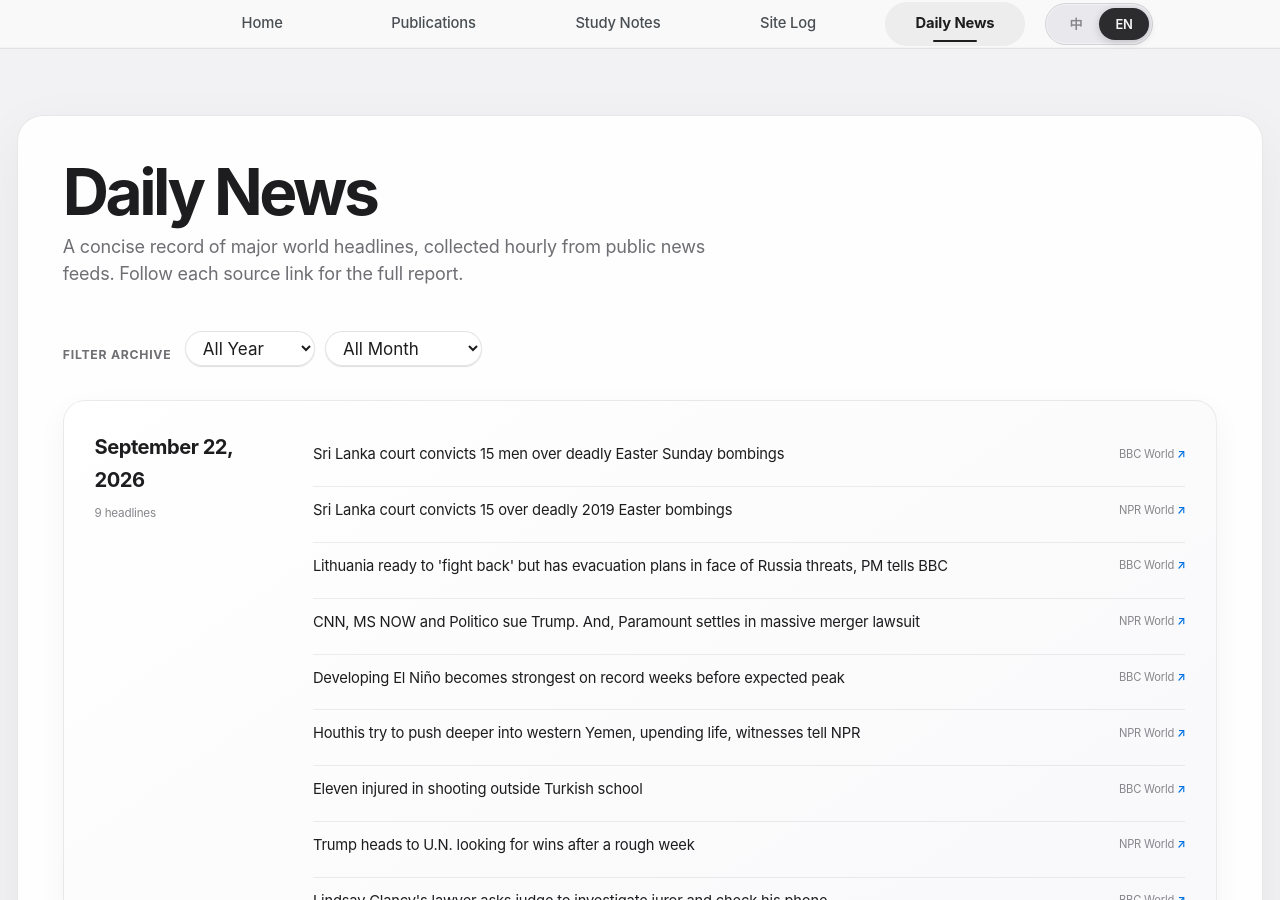
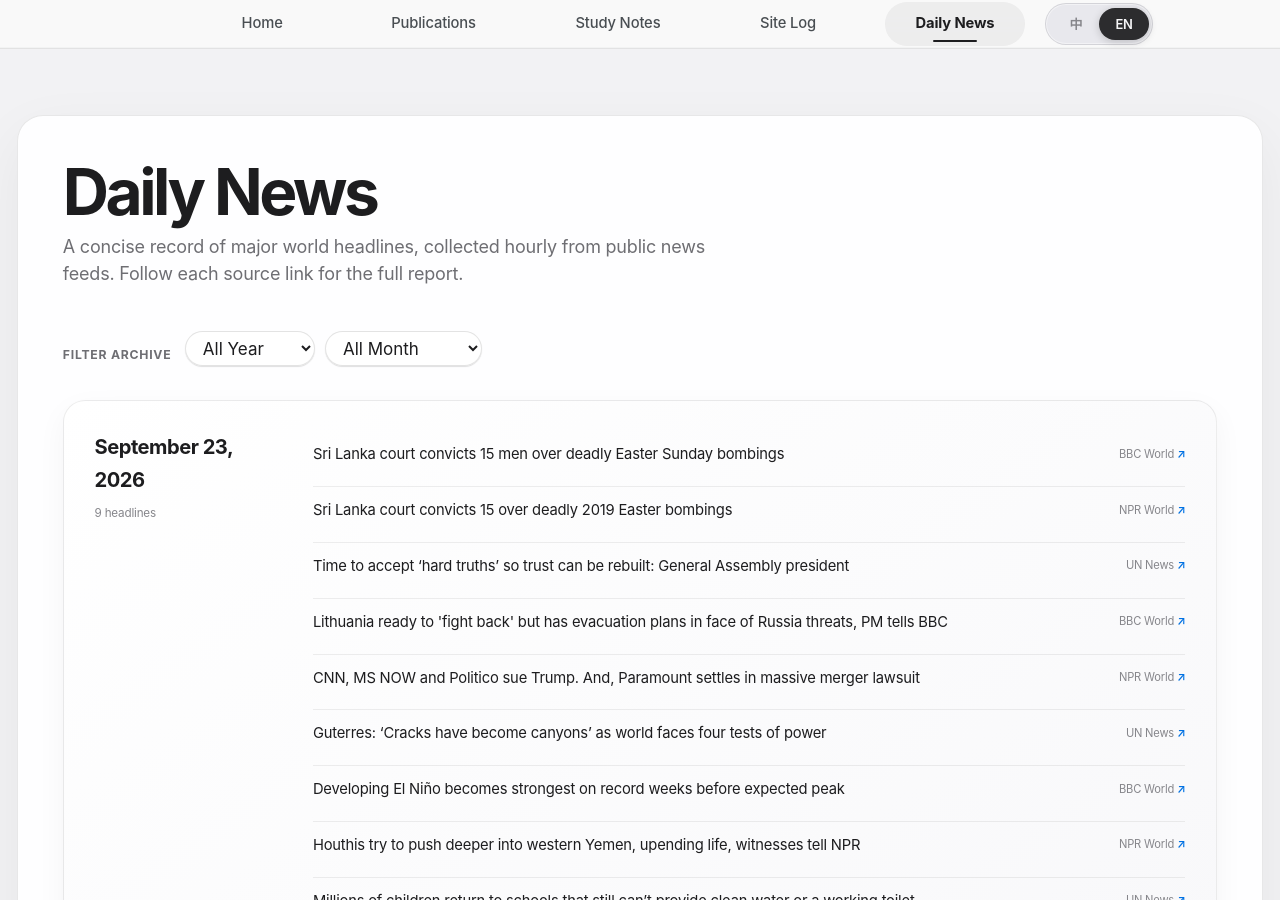
Before and after one commit to HaoxiangLuo/HaoxiangLuo.github.io, a Jekyll site: the page built from _pages/daily-news.html, in a window 1280 px wide and 900 px high. Built offline with Jekyll 4.4.1, drawn with Linux system fonts in a browser that asks for light colours; a style sheet for code colours, icons or effects is not loaded; some of the changed text lies outside the part shown.

Commit message:
Update daily news 2026-09-23

```diff
--- a/_data/daily_news.json
+++ b/_data/daily_news.json
@@ -1,6 +1,65 @@
 {
-  "updated_at": "2026-09-22T23:24:32+08:00",
+  "updated_at": "2026-09-23T00:25:43+08:00",
   "days": [
+    {
+      "date": "2026-09-23",
+      "items": [
+        {
+          "title": "Sri Lanka court convicts 15 men over deadly Easter Sunday bombings",
+          "source": "BBC World",
+          "url": "https://www.bbc.co.uk/news/articles/cqy7z275yx65o?at_medium=RSS&at_campaign=rss",
+          "title_zh": "斯里兰卡法院判处 15 名复活节周日爆炸案男子有罪"
+        },
+        {
+          "title": "Sri Lanka court convicts 15 over deadly 2019 Easter bombings",
+          "source": "NPR World",
+          "url": "https://www.npr.org/2026/09/22/g-s1-144514/sri-lanka-court-convicts-15-over-deadly-2019-easter-bombings",
+          "title_zh": "斯里兰卡法院对 2019 年复活节爆炸事件中的 15 人定罪"
+        },
+        {
+          "title": "Time to accept ‘hard truths’ so trust can be rebuilt: General Assembly president",
+          "source": "UN News",
+          "url": "https://news.un.org/feed/view/en/story/2026/09/1168394",
+          "title_zh": "是时候接受“残酷的事实”以便重建信任：大会主席"
+        },
+        {
+          "title": "Lithuania ready to 'fight back' but has evacuation plans in face of Russia threats, PM tells BBC",
+          "source": "BBC World",
+          "url": "https://www.bbc.co.uk/news/articles/ck5yw8npxzrlo?at_medium=RSS&at_campaign=rss",
+          "title_zh": "立陶宛总理告诉BBC，立陶宛已准备好“反击”，但面对俄罗斯威胁已有撤离计划"
+        },
+        {
+          "title": "CNN, MS NOW and Politico sue Trump. And, Paramount settles in massive merger lawsuit",
+          "source": "NPR World",
+          "url": "https://www.npr.org/2026/09/22/g-s1-144512/up-first-newsletter-press-lawsuit-cnn-msnow-politico-unga-trump-speech-paramount-deal",
+          "title_zh": "CNN、MS NOW 和 Politico 起诉特朗普。并且，派拉蒙在大规模合并诉讼中达成和解"
+        },
+        {
+          "title": "Guterres: ‘Cracks have become canyons’ as world faces four tests of power",
+          "source": "UN News",
+          "url": "https://news.un.org/feed/view/en/story/2026/09/1168392",
+          "title_zh": "古特雷斯：“裂缝已成为峡谷”，世界面临四次权力考验"
+        },
+        {
+          "title": "Developing El Niño becomes strongest on record weeks before expected peak",
+          "source": "BBC World",
+          "url": "https://www.bbc.co.uk/weather/articles/cmvgy4nv9d62o?at_medium=RSS&at_campaign=rss",
+          "title_zh": "发展中的厄尔尼诺现象在预期峰值前几周达到创纪录的最强"
+        },
+        {
+          "title": "Houthis try to push deeper into western Yemen, upending life, witnesses tell NPR",
+          "source": "NPR World",
+          "url": "https://www.npr.org/2026/09/22/g-s1-144261/yemen-houthis-saudi-iran-humanitarian-crisis",
+          "title_zh": "目击者告诉美国国家公共广播电台，胡塞武装试图深入也门西部，颠覆人们的生活"
+        },
+        {
+          "title": "Millions of children return to schools that still can’t provide clean water or a working toilet",
+          "source": "UN News",
+          "url": "https://news.un.org/feed/view/en/story/2026/09/1168393",
+          "title_zh": "数百万儿童重返学校，但学校仍无法提供干净的水或可用的厕所"
+        }
+      ]
+    },
     {
       "date": "2026-09-22",
       "items": [
```
